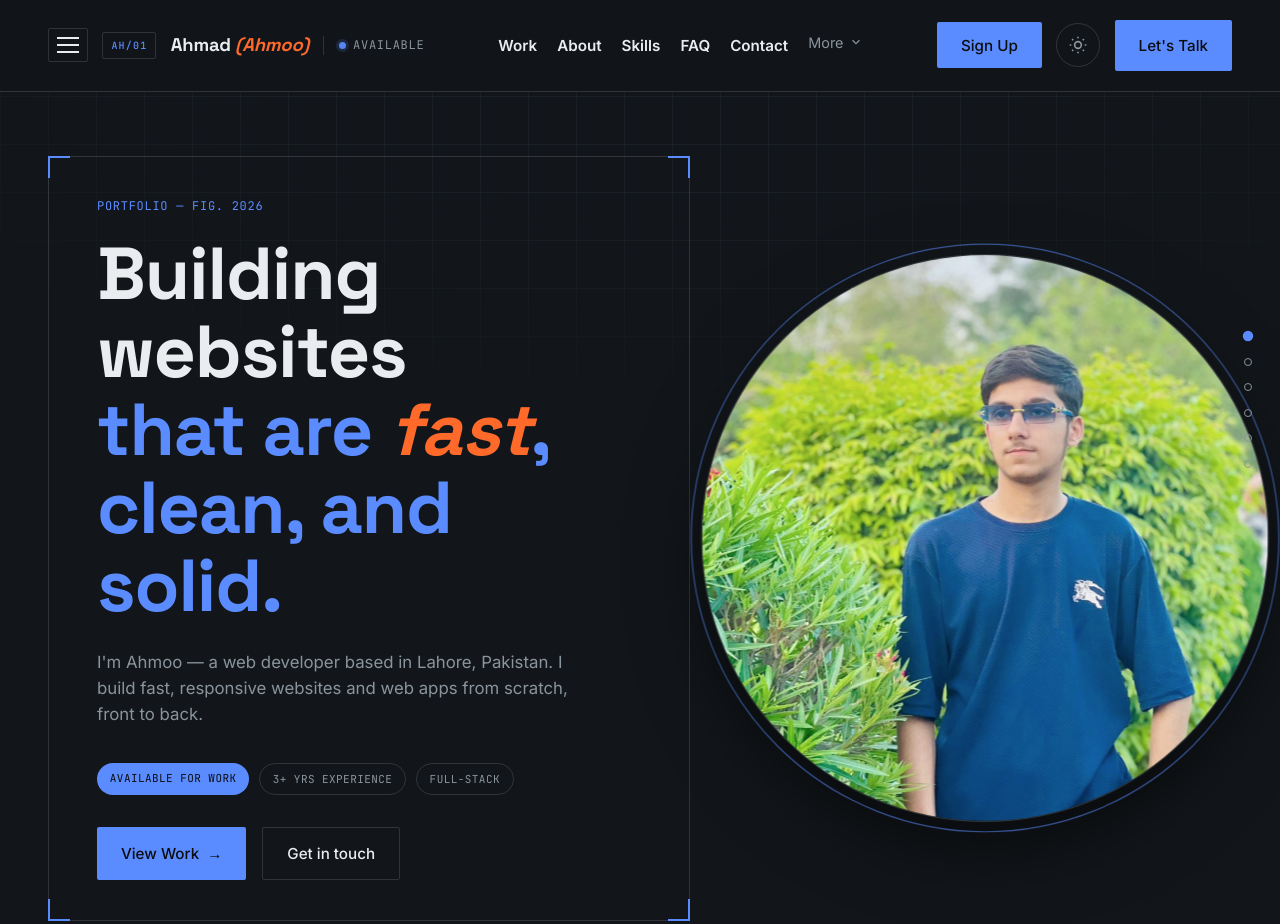
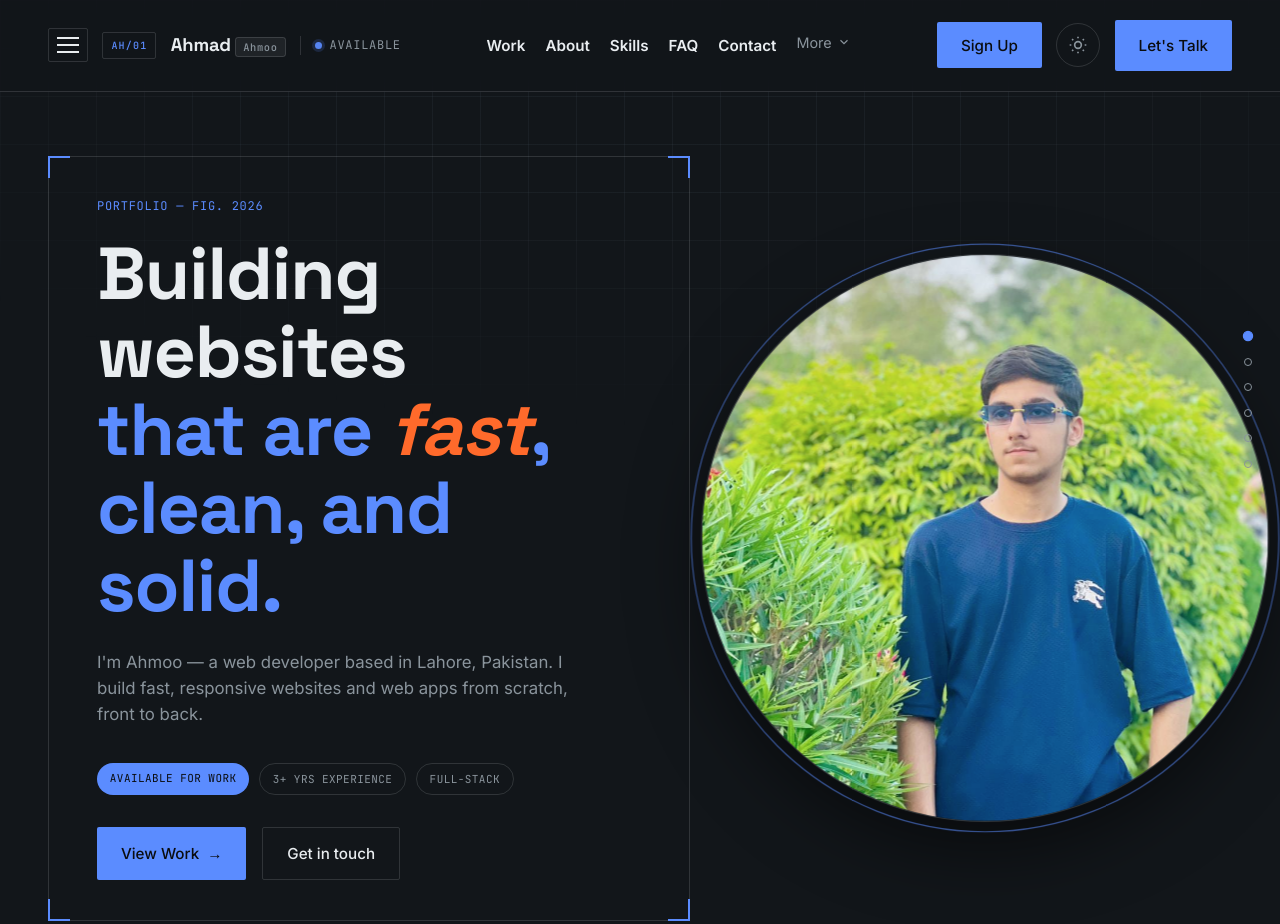
Before and after one commit to ahmadirfan2398-ship-it/portfoliowebsite, a website: page index.html in a window 1280 px wide. Shown: the top 924 px of the page. Drawn offline with Linux system fonts and the light colour scheme.

Commit message:
Clean up Ahmoo badge in nav header

```diff
--- a/css/style.css
+++ b/css/style.css
@@ -245,9 +245,15 @@ ul { list-style: none; }
   letter-spacing: -0.01em;
 }
 .brand-nick {
-  color: var(--orange);
-  font-weight: 700;
-  font-style: italic;
+  font-family: var(--font-mono);
+  font-size: 0.65rem;
+  font-weight: 500;
+  color: var(--ink-muted);
+  letter-spacing: 0.06em;
+  background: rgba(255, 255, 255, 0.06);
+  padding: 2px 7px;
+  border-radius: 3px;
+  border: 1px solid var(--border);
 }
 
 .nav-status {
```
Also changed, not shown: index.html (+1 -1 lines).
